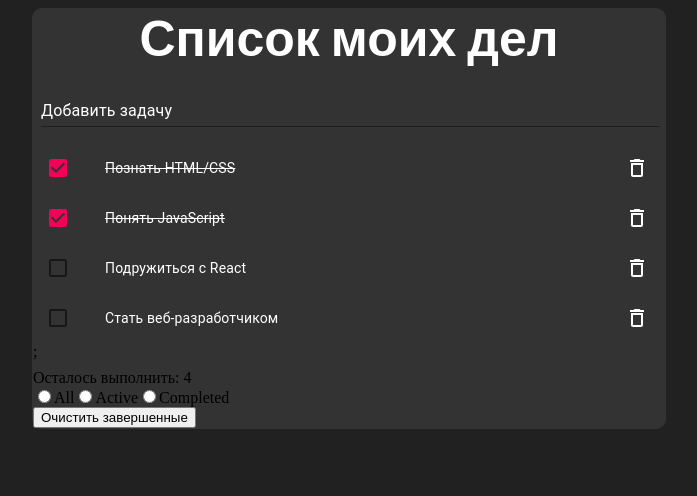
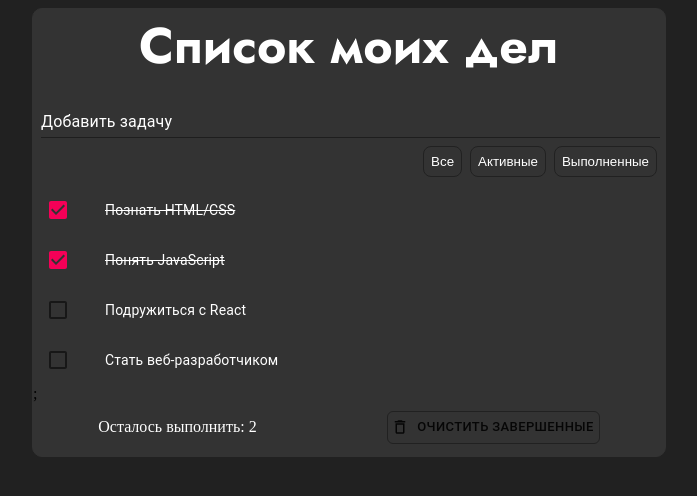
Before and after one commit to WebHeroSchool/GL.React.ToDo, a React (Create React App) app: page /todo in a window 1280 px wide. Shown: the top 496 px of the page, without its empty margins (291-988 px from the left). Built offline with nearby package versions, Linux system fonts and the light colour scheme.

Commit message:
Task 26. Стилизуем наше приложение

```diff
--- a/src/components/App/App.js
+++ b/src/components/App/App.js
@@ -2,6 +2,7 @@ import React from 'react';
 import InputItem from '../InputItem/InputItem'
 import ItemList from '../ItemList/ItemList'
 import Footer from '../Footer/Footer'
+import FilterGroup from "../FilterGroup/FilterGroup"
 import styles from "./App.module.css"
 
 const todoItems = [
@@ -27,11 +28,30 @@ const todoItems = [
   }
 ];
 
+const filterItems = [
+  {
+    id: 1,
+    name: 'Все',
+    value: 'All'
+  },
+  {
+    id: 2,
+    name: 'Активные',
+    value: 'Active'
+  },
+  {
+    id: 3,
+    name: 'Выполненные',
+    value: 'Completed'
+  },
+]
+
 const App = () => (<div className={styles.todo}>
   <h1 className={styles.todo__title}>Список моих дел</h1>
   <InputItem />
+  <FilterGroup filterItems={filterItems} />
   <ItemList items={todoItems} />
-  <Footer count={todoItems.length} />
+  <Footer count={todoItems.filter(item => item.isDone).length} />
 </div >
 );
 
--- a/src/components/App/App.module.css
+++ b/src/components/App/App.module.css
@@ -1,4 +1,4 @@
-@import url('https://fonts.googleapis.com/css2?family=Signika:wght@700&display=swap');
+@import url('https://fonts.googleapis.com/css2?family=Jost:wght@700&display=swap');
 body {
     background-color: #212121;
 }
@@ -17,5 +17,5 @@ body {
     margin: 0;
     text-align: center;
     color: white;
-    font-family: 'Signika', sans-serif;
+    font-family: 'Jost', sans-serif;
 }
--- /dev/null
+++ b/src/components/FilterGroup/FilterGroup.js
@@ -0,0 +1,17 @@
+import React from 'react';
+import FilterItem from "../FilterItem/FilterItem"
+import styles from "./FilterGroup.module.css"
+
+export default function FilterGroup({ filterItems }) {
+    return ( <
+        div className = { styles.filterGroup } > {
+            filterItems.map(item => ( <
+                FilterItem key = { item.id }
+                filterName = { item.name }
+                filterValue = { item.value }
+                />
+            ))
+        } <
+        /div>
+    )
+}
--- /dev/null
+++ b/src/components/FilterGroup/FilterGroup.module.css
@@ -0,0 +1,4 @@
+.filterGroup {
+    display: flex;
+    justify-content: flex-end;
+}
--- /dev/null
+++ b/src/components/FilterItem/FilterItem.js
@@ -0,0 +1,10 @@
+import React from 'react';
+import styles from "./FilterItem.module.css";
+
+export default function FilterItem({ filterName, filterValue }) {
+    return (
+        <button value={filterValue} className={styles.filterItem}>
+            {filterName}
+        </button>
+    )
+}
--- /dev/null
+++ b/src/components/FilterItem/FilterItem.module.css
@@ -0,0 +1,14 @@
+.filterItem {
+    background-color: transparent;
+    border: 1px solid #212121;
+    border-radius: 8px;
+    color: white;
+    padding: 7px;
+    margin-right: 8px;
+    cursor: pointer;
+    outline-style: none;
+}
+
+.filterItem:hover {
+    background-color: darkviolet;
+}
--- a/src/components/Footer/Footer.js
+++ b/src/components/Footer/Footer.js
@@ -1,16 +1,19 @@
 import React from 'react';
+import Button from '@material-ui/core/Button';
+import DeleteIcon from '@material-ui/icons/DeleteOutlined';
+import styles from "./Footer.module.css";
 
 const Footer = ({ count }) => (
-    <div>
-        <span>
+    <div className={styles.footer}>
+        <span className={styles.footer__countActive}>
             Осталось выполнить: {count}
         </span>
-        <form>
-            <label><input type="radio" name="todo-filter" value="All" group="filter-grp"></input>All</label>
-            <label><input type="radio" name="todo-filter" value="Active" group="filter-grp"></input>Active</label>
-            <label><input type="radio" name="todo-filter" value="Completed" group="filter-grp"></input>Completed</label>
-        </form>
-        <button>Очистить завершенные</button>
+
+        <div className={styles.footer__clearCompleted}>
+            <Button size="small" startIcon={<DeleteIcon />}>
+                Очистить завершенные
+            </Button>
+        </div>
     </div>
 );
 
--- /dev/null
+++ b/src/components/Footer/Footer.module.css
@@ -0,0 +1,20 @@
+.footer {
+    display: flex;
+    justify-content: space-around;
+    align-items: center;
+    margin-bottom: 2%;
+}
+
+.footer__countActive {
+    color: white;
+}
+
+.footer__clearCompleted {
+    padding: 0;
+    border: 1px solid #212121;
+    border-radius: 6px;
+}
+
+.footer__clearCompleted:hover {
+    background-color: #f50057;
+}
--- a/src/components/InputItem/InputItem.js
+++ b/src/components/InputItem/InputItem.js
@@ -10,20 +10,18 @@ const useStyles = makeStyles((theme) => ({
             bolorColor: 'white',
         },
         '& .MuiInput-underline:after': {
-            borderBottomColor: 'darkviolet',
+            borderBottomColor: 'white',
         },
     },
     todo__input_label: {
         color: '#fff',
         '&.Mui-focused': {
-            margin: theme.spacing(1),
-            color: 'darkviolet',
+            color: 'white',
         },
     },
     input: {
         color: '#fff',
-        paddingLeft: '1%',
-    }
+    },
 }));
 
 export default function InputItem() {
--- a/src/components/Item/Item.js
+++ b/src/components/Item/Item.js
@@ -1,5 +1,5 @@
 import React from 'react';
-import { ListItem, ListItemIcon, ListItemText, Checkbox, ListItemSecondaryAction, IconButton } from '@material-ui/core';
+import { ListItem, ListItemIcon, ListItemText, Checkbox, ListItemSecondaryAction } from '@material-ui/core';
 import DeleteIcon from '@material-ui/icons/DeleteOutlined';
 import styles from './Item.module.css';
 import classnames from 'classnames';
@@ -7,7 +7,7 @@ import classnames from 'classnames';
 export default function Item({ id, value, isDone }) {
 
     return (
-        <div>
+        <div className={styles.todo__item}>
             <ListItem button>
                 <ListItemIcon>
                     <Checkbox
@@ -17,14 +17,14 @@ export default function Item({ id, value, isDone }) {
                 </ListItemIcon>
                 <ListItemText className={
                     classnames({
-                        [styles.todo__item]: true,
-                        [styles.todo__item_done]: isDone
+                        [styles.todo__itemText]: true,
+                        [styles.todo__itemText_done]: isDone
                     })
                 } id={id} primary={value} />
                 <ListItemSecondaryAction>
-                    <IconButton edge="end" aria-label="delete">
-                        <DeleteIcon className={styles.item__delete} />
-                    </IconButton>
+                    <span className={styles.item__deleteButton}>
+                        <DeleteIcon />
+                    </span>
                 </ListItemSecondaryAction>
             </ListItem>
         </div>
--- a/src/components/Item/Item.module.css
+++ b/src/components/Item/Item.module.css
@@ -1,15 +1,26 @@
-.todo__item {
+.todo__itemText {
     color: #ffffff
 }
 
-.todo__item_done {
+.todo__itemText_done {
     text-decoration: line-through;
 }
 
-.item__delete {
+.item__deleteButton {
+    opacity: 0;
     color: #ffffff;
+    cursor: pointer;
 }
 
-.item__delete:hover {
-    color: darkviolet;
+.item__deleteButton:hover {
+    color: #f50057;
 }
+
+.todo__item:hover {
+    opacity: 1;
+    background-color: #212121;
+}
+
+.todo__item:hover .item__deleteButton {
+    opacity: 1;
+}
```
